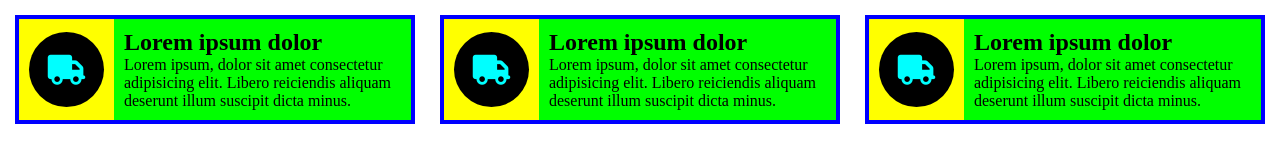
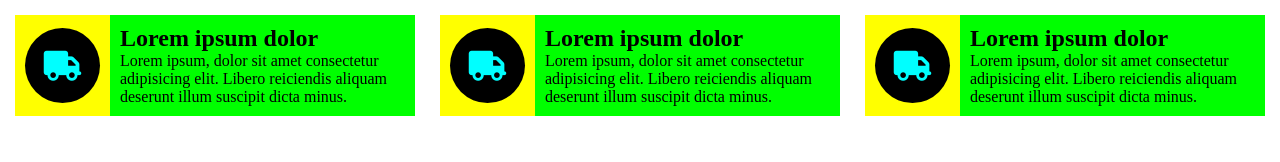
Before and after one commit to ChingizPro/wow, a plain HTML site: page index.html in a window 1280 px wide. Drawn offline with Linux system fonts and the light colour scheme.

Commit message:
Remove box border

```diff
--- a/style.css
+++ b/style.css
@@ -17,7 +17,6 @@ span, a {
 }
 .box {
     width: 32%;
-    border: 4px solid blue;
     display: flex;
 }
 .left {
```
